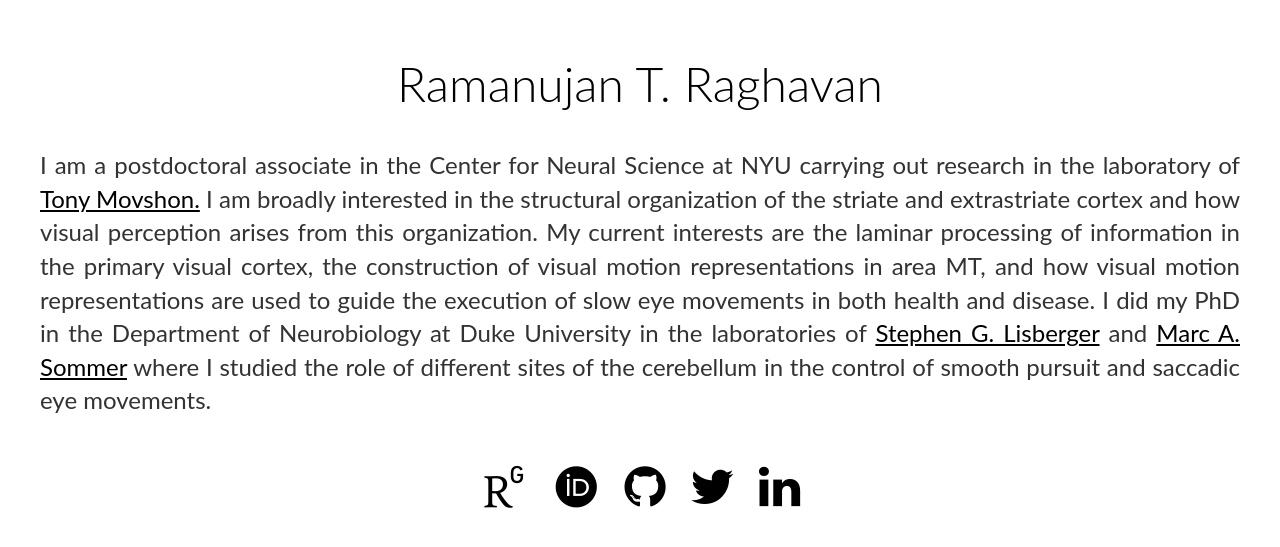
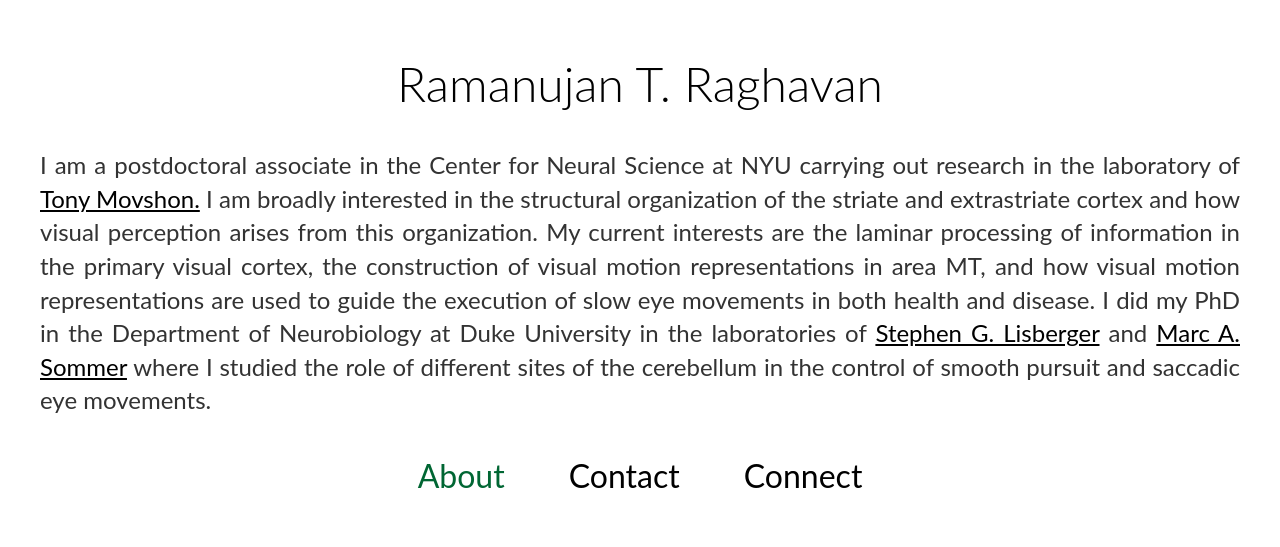
Before and after one commit to rtraghavan/rtraghavan.github.io, a Jekyll site: the page built from index.html, in a window 1280 px wide. Shown: the top 547 px of the page. Built offline with Jekyll 4.4.1, drawn with Linux system fonts in a browser that asks for light colours; some web fonts are replaced.

Commit message:
Changed format
Added contact, links, etc.

```diff
--- a/_includes/me.md
+++ b/_includes/me.md
@@ -1,4 +1,4 @@
 <p>I am a postdoctoral associate in the Center for Neural Science at NYU carrying out research in the laboratory of <a href="//www.cns.nyu.edu/corefaculty/Movshon.php"> Tony Movshon.</a>
 I am broadly interested in the structural organization of the striate and extrastriate cortex and how visual perception arises from this organization. My current interests are the laminar processing of information in the primary visual cortex, the construction of visual motion representations in area MT, and how visual motion representations are used to guide the execution of slow eye movements in both health and disease.
 I did my PhD in the Department of Neurobiology at Duke University in the laboratories of <a href="//www.neuro.duke.edu/research/faculty-labs/lisberger-lab"> Stephen G. Lisberger</a> and
-<a href="//sommerlab.pratt.duke.edu"> Marc A. Sommer</a> where I studied the role of different sites of the cerebellum in the control of smooth pursuit and saccadic eye movements.
+<a href="//sommerlab.pratt.duke.edu"> Marc A. Sommer</a> where I studied the role of different sites of the cerebellum in the control of smooth pursuit and saccadic eye movements.</p></br>
--- a/_layouts/default.html
+++ b/_layouts/default.html
@@ -10,13 +10,16 @@
 <link rel="stylesheet" href="{{ site.baseurl }}/css/academicons/css/academicons.css" />
 <link rel="stylesheet" href="https://maxcdn.bootstrapcdn.com/font-awesome/4.7.0/css/font-awesome.min.css">
 
+<div id="header">
+	<a href="/">Ramanujan T. Raghavan</a>
+</div>
 
 <body>
 	<div id="main" role="main" class="container">
 		{{ content }}
 	</div>
 
-	<footer class="footer">
+	<!-- <footer class="footer">
 				<li><a href="//www.researchgate.net/profile/Ramanujan_Raghavan" title="Follow me on ResearchGate" style="text-decoration:none">
 				<i class="ai ai-researchgate"></i></a></li>
 
@@ -31,7 +34,7 @@
 
 				<li><a href="//linkedin.com/in/ramanujan-raghavan-5715583a" title="I also have a linkedin profile" style="text-decoration:none">
 				<i class="fa fa-linkedin"></i></a></li>
-	</footer>
+	</footer> -->
 
 </body>
 </html>
--- a/css/main.css
+++ b/css/main.css
@@ -72,40 +72,6 @@ h4 {
 p {
   margin: 15px 0; }
 
-a {
-  outline: 0;
-  color: #000;
-  text-decoration: underline;
-  cursor: pointer;
-  -webkit-transition: opacity 0.4s linear;
-  opacity: 1;
-  -webkit-transition: all 0.4s ease-out;
-  -moz-transition: all 0.4s ease-out;
-  transition: all 0.4s ease-out; }
-  a:hover, a:active {
-    text-decoration: none;
-    -webkit-transition: opacity 0.4s linear;
-    opacity: 1;
-    -webkit-transition: all 0.4s ease-out;
-    -moz-transition: all 0.4s ease-out;
-    transition: all 0.4s ease-out; }
-
-ul, ol {
-  margin: 1em 0;
-  padding-left: 1.5em; }
-
-ul {
-  list-style-type: square; }
-
-ol {
-  list-style-type: decimal; }
-
-ol ul, ul ol, ul ul, ol ol {
-  margin: 0; }
-
-ul ul, ol ul {
-  list-style-type: disc; }
-
 em, i {
   font-style: italic; }
 
@@ -116,19 +82,13 @@ img {
   max-width: 100%; }
 
 footer {
-  padding: 20px 0;
   text-align: center;
   font-weight: 300;
   bottom: 0;
 }
 
-li {
-  padding: 10px
-
-}
-
 footer li {
-  font-size: 3.00em;
+  font-size: 2.00em;
   margin: 1em 0;
   list-style-type: none;
   display: inline;
@@ -145,6 +105,34 @@ footer a {
     color: inherit;
 }
 
+
+ul {
+  list-style-type: none;
+  margin: 0;
+  padding: 0;
+  background-color: white;
+  text-align: center;
+  text-decoration: none;
+
+
+}
+
+li {
+    display: inline-block;
+}
+
+
+li a {
+  padding-left:30px;
+  padding-right:30px;
+  font-size: 2.00em;
+  text-decoration: none;
+}
+
+.active {
+    color: #006633;
+}
+/*making a navigation bar*/
 .container {
   margin: 0 auto;
   max-width: 1200px;
--- a/index.html
+++ b/index.html
@@ -5,13 +5,18 @@ layout: default
 
 <div class="content">
 
-	<div id="header">
-		<a href="/">Ramanujan T. Raghavan</a>
-	</div>
+
 
 	<div id="description">
 			{% include me.md %}
   </div>
 
+	<ul>
+							 <li><a class="active" href="{{ site.url }}">About</a></li>
+							 <li><a href="{{ site.url }}/contact">Contact</a></li>
+							 <li><a href="{{ site.url }}/connect">Connect</a></li>
+
+							 <!-- Maybe the navigation bar gets more buttons in the future. -->
+ </ul>
 
 </div>
```
Also changed, not shown: connect/index.html (added, +39 -0 lines), contact/index.html (added, +23 -0 lines).
